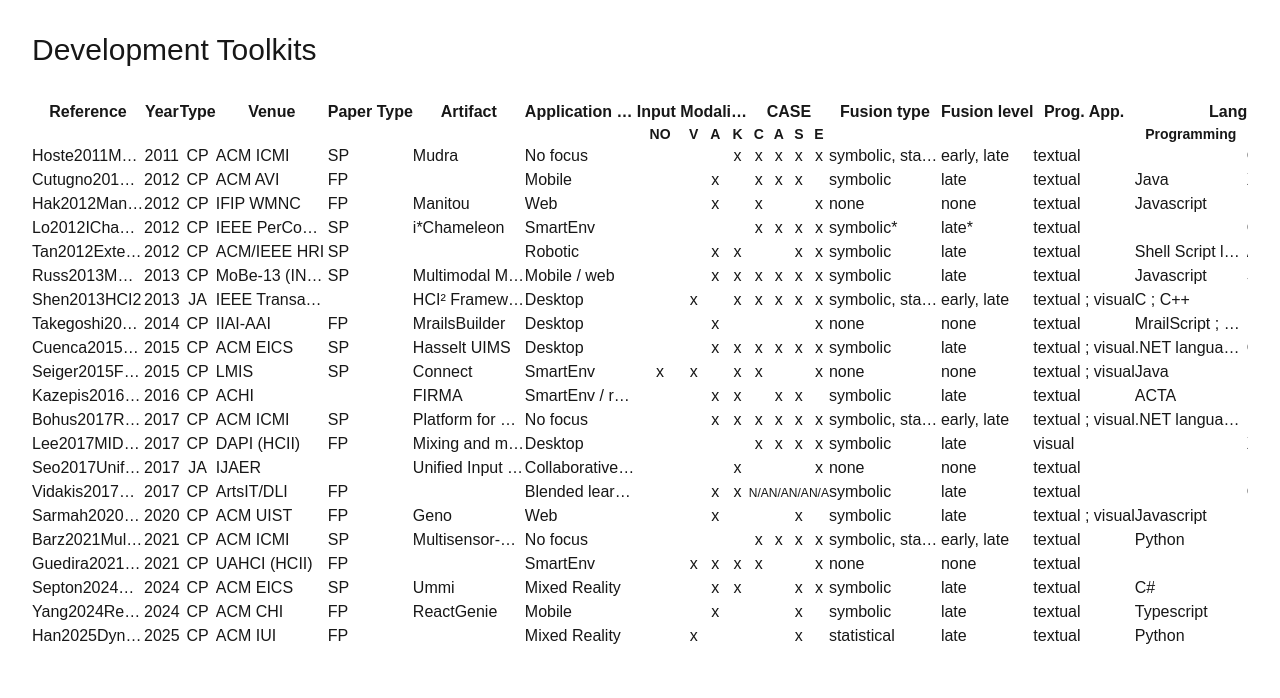
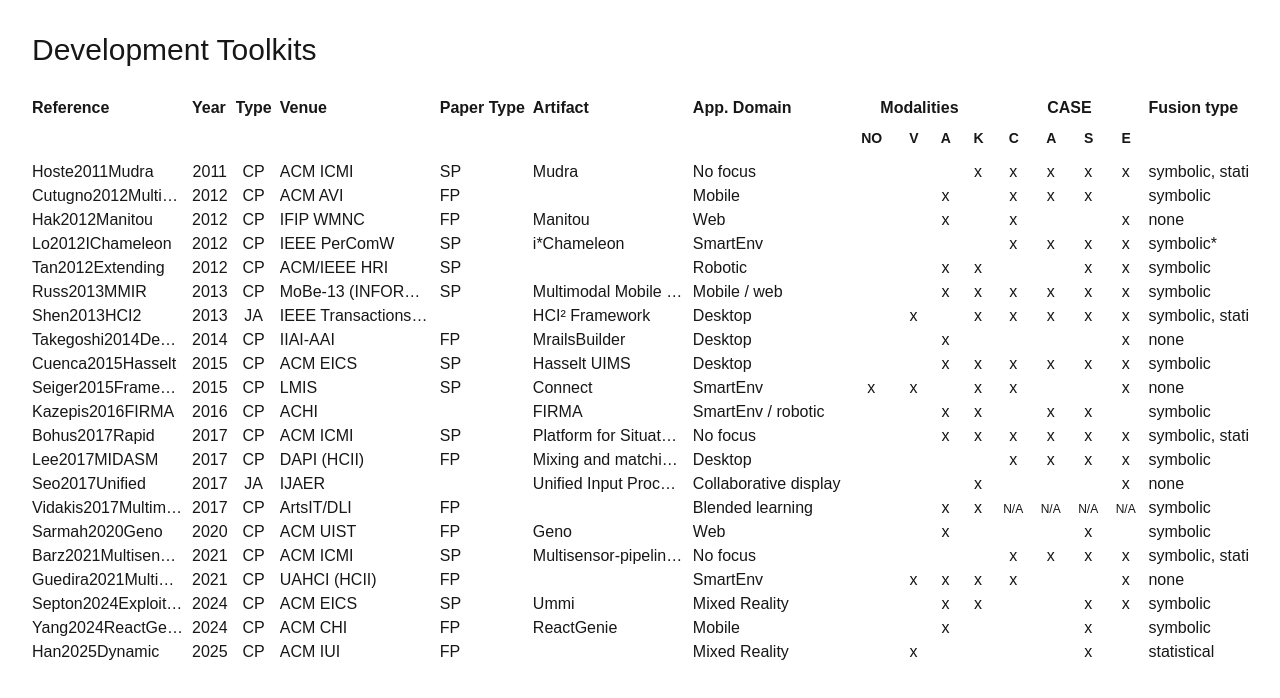
Before and after one commit to tsepton/mmi-toolkits, a Next.js app: page /mmi-toolkits/ in a window 1280 px wide. Shown: the top 698 px of the page. Built offline with nearby package versions, Linux system fonts and the light colour scheme; a web font is replaced by a local one.

Commit message:
Update table style

```diff
--- a/src/app/components/toolkits/toolkits.css
+++ b/src/app/components/toolkits/toolkits.css
@@ -7,7 +7,17 @@
 td {
   white-space: nowrap;
   vertical-align: middle;
-  max-width: 7em;
+  max-width: 10em;
   overflow: hidden;
   text-overflow: ellipsis;
 }
+
+th {
+    padding: 0 0.5em 1em 0; /* top | right | bottom | left */
+    line-height: 15px;
+}
+
+td {
+    padding: 0 0.5em 0 0; /* top | right | bottom | left */
+    line-height: 1.5em;
+}
--- a/src/app/components/toolkits/toolkits.tsx
+++ b/src/app/components/toolkits/toolkits.tsx
@@ -13,24 +13,22 @@
 function getHeader() {
   const header = (
     <>
-      <tr>
+      <tr className="text-left">
         <th>Reference</th>
-        <th className="w-16" key="year">
-          Year
-        </th>
+        <th key="year">Year</th>
         <th title="Document Type">Type</th>
         <th>Venue</th>
         <th title="Conference Paper Type">Paper Type</th>
         <th>Artifact</th>
-        <th>Application Domain</th>
+        <th title="Application Domain">App. Domain</th>
 
-        <th colSpan={4}>Input Modalities</th>
-        <th colSpan={4}>CASE</th>
-        <th>Fusion type</th>
+        <th className="text-center min-w-[150px]" title="Input Modalities" colSpan={4}>Modalities</th>
+        <th className="text-center min-w-[150px]" colSpan={4}>CASE</th>
+        <th className="min-w-[150px]">Fusion type</th>
         <th>Fusion level</th>
 
         <th title="Programming approach">Prog. App.</th>
-        <th colSpan={2}>Language</th>
+        <th className="text-center" colSpan={2}>Language</th>
         <th>Coupling</th>
         <th>Licence</th>
         <th title="Last Commit Date">Last Commit</th>
```
